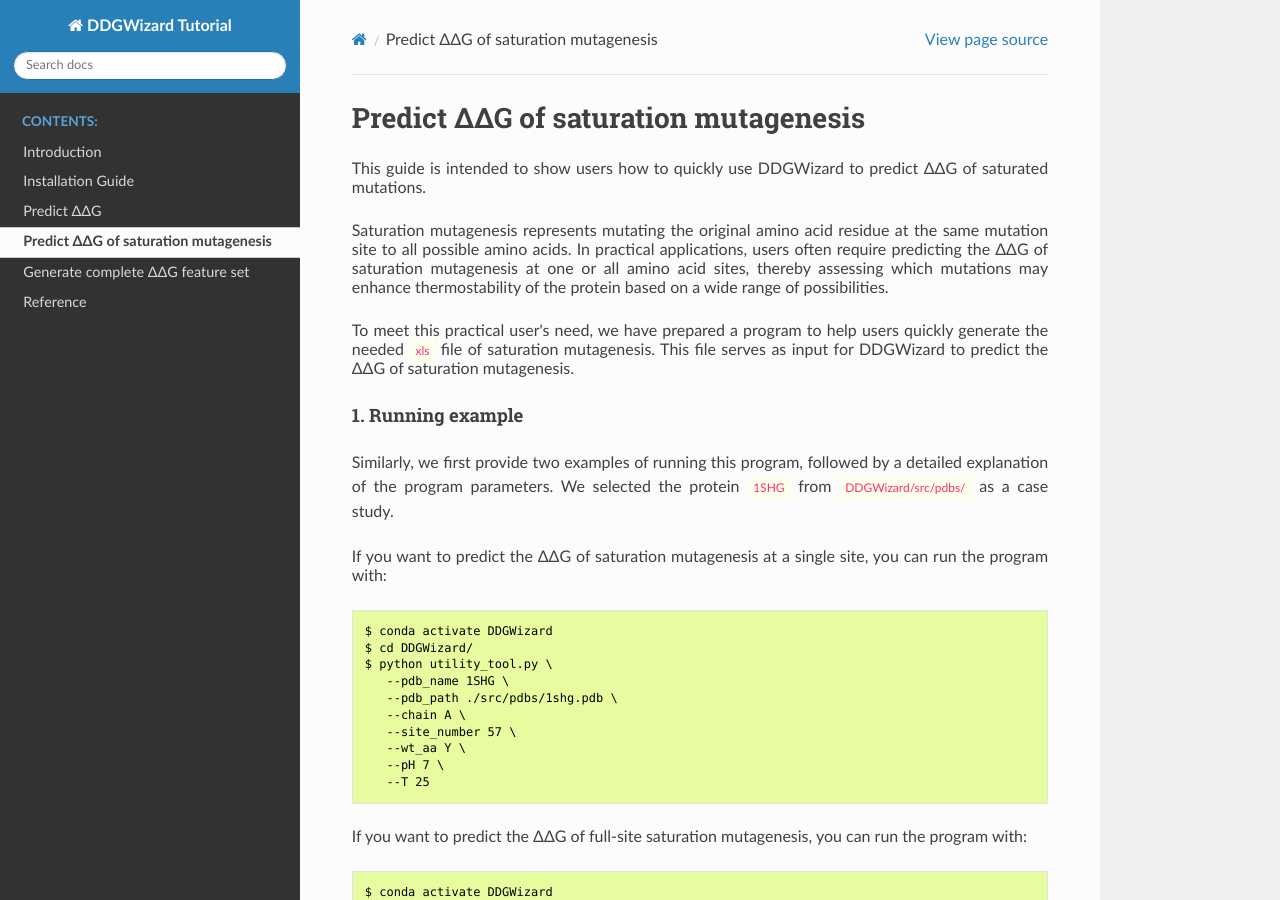
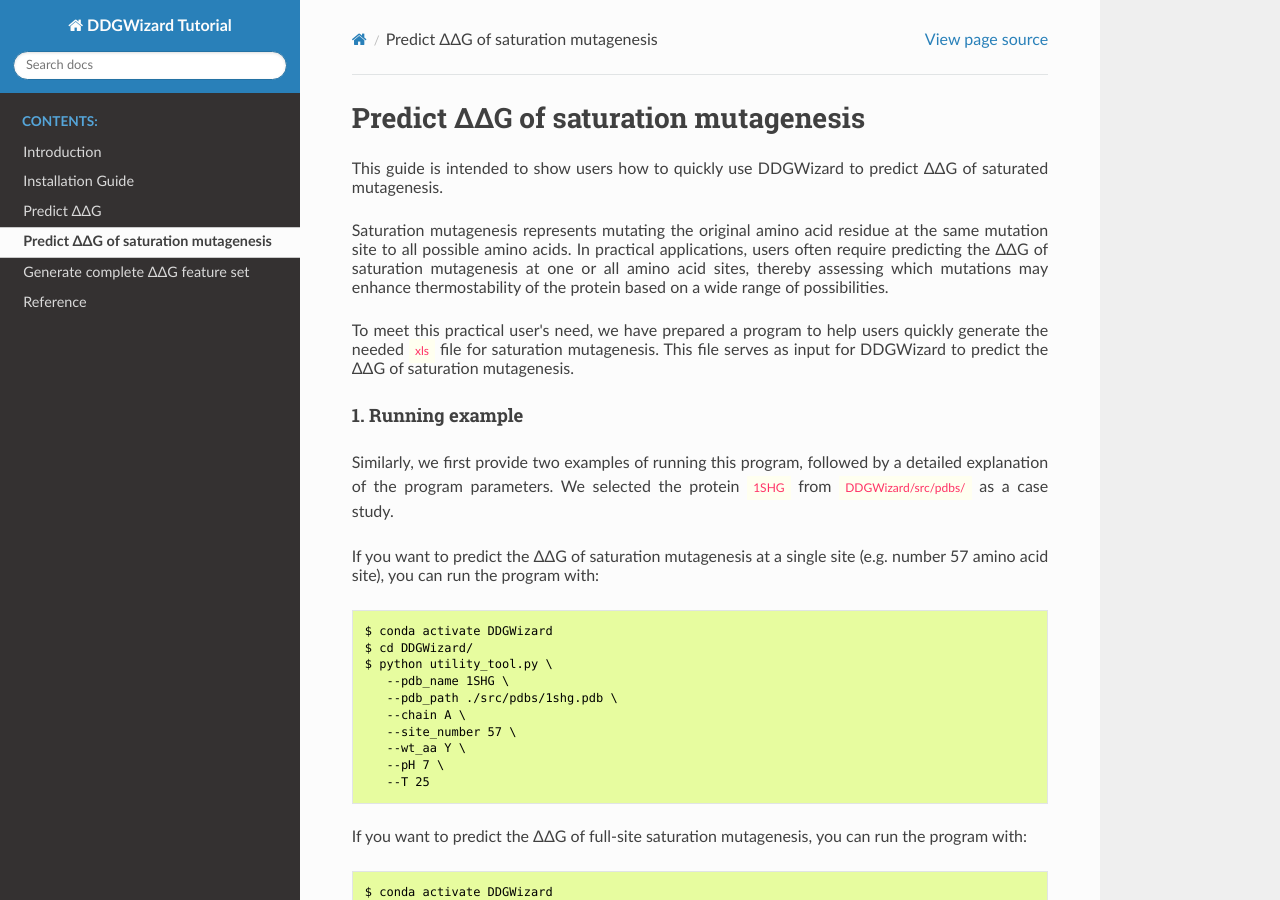
Before and after one commit to Mingkai14/DDGWizard, a Sphinx documentation site: the page built from Docs/Predict_ddg_of_sm.rst, in a window 1280 px wide and 900 px high. Built offline with Sphinx 7.4.7 and the Read the Docs theme 2.0.0, drawn with Linux system fonts in a browser that asks for light colours.

Commit message:
Update Predict_ddg_of_sm.rst

```diff
--- a/Docs/Predict_ddg_of_sm.rst
+++ b/Docs/Predict_ddg_of_sm.rst
@@ -24,11 +24,11 @@
 .. raw:: html
 
     <div style="text-align: justify;">
-    This guide is intended to show users how to quickly use DDGWizard to predict ΔΔG of saturated mutations.
+    This guide is intended to show users how to quickly use DDGWizard to predict ΔΔG of saturated mutagenesis.
     <p></p>
     Saturation mutagenesis represents mutating the original amino acid residue at the same mutation site to all possible amino acids. In practical applications, users often require predicting the ΔΔG of saturation mutagenesis at one or all amino acid sites, thereby assessing which mutations may enhance thermostability of the protein based on a wide range of possibilities.
     <p></p>
-    To meet this practical user's need, we have prepared a program to help users quickly generate the needed <span class="keyword-highlight">xls</span> file of saturation mutagenesis. This file serves as input for DDGWizard to predict the ΔΔG of saturation mutagenesis.
+    To meet this practical user's need, we have prepared a program to help users quickly generate the needed <span class="keyword-highlight">xls</span> file for saturation mutagenesis. This file serves as input for DDGWizard to predict the ΔΔG of saturation mutagenesis.
     <p></p>
     </div>
 
@@ -38,7 +38,7 @@
     <h4>1. Running example</h4>
     <p>Similarly, we first provide two examples of running this program, followed by a detailed explanation of the program parameters. We selected the protein <span class="keyword-highlight">1SHG</span> from <span class="keyword-highlight">DDGWizard/src/pdbs/</span> as a case study.</p>
     <p></p>
-    If you want to predict the ΔΔG of saturation mutagenesis at a single site, you can run the program with:
+    If you want to predict the ΔΔG of saturation mutagenesis at a single site (e.g. number 57 amino acid site), you can run the program with:
     <p></p>
     <div>
 
```
